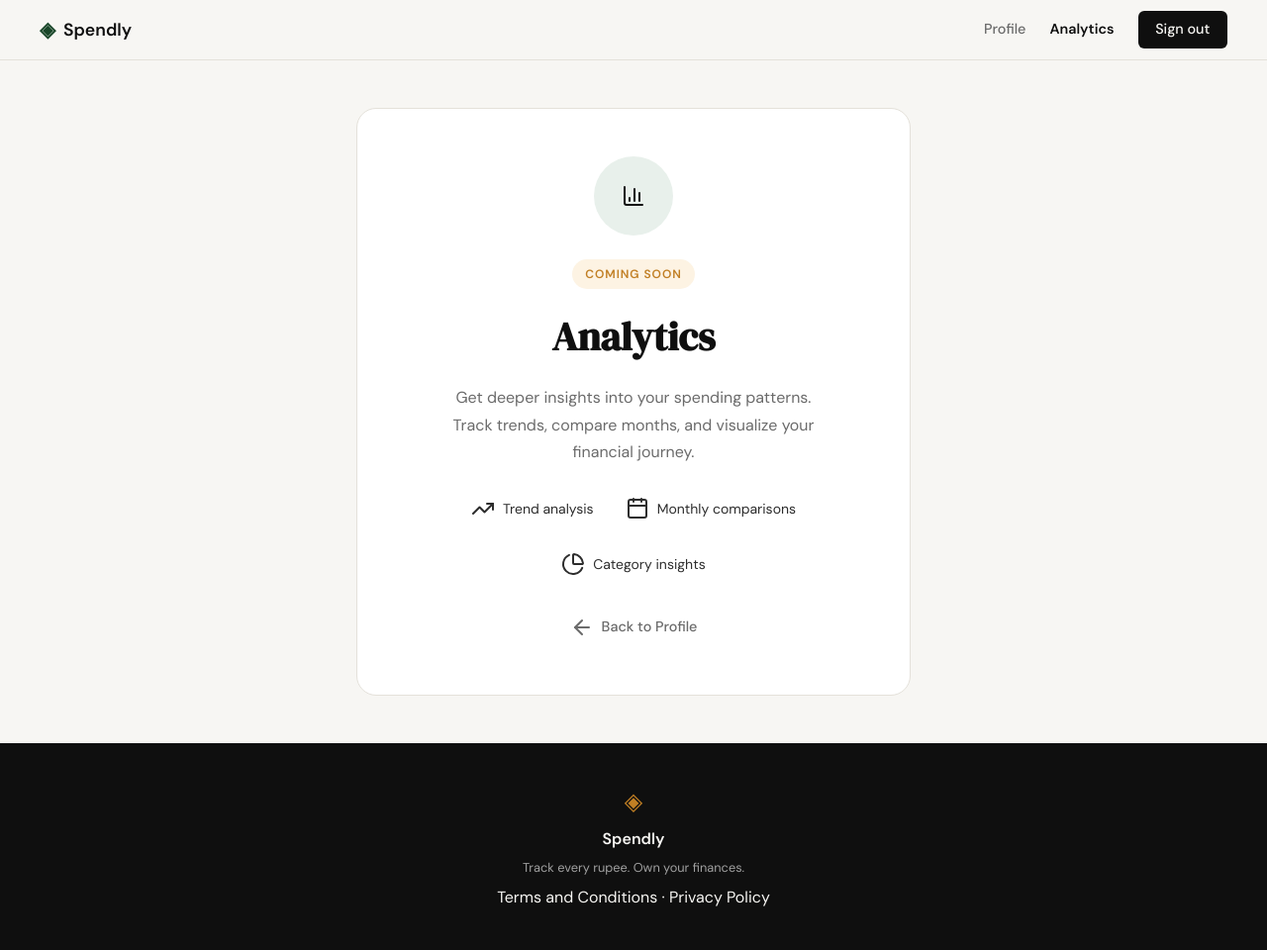
After one commit to Pranav-Marwaha-73/spendly, a Flask app: page /analytics in a window 1280 px wide. The commit adds this page. Shown: the whole page at 99% size. Run offline with Flask 3, Linux system fonts and the light colour scheme; a user stored in the database is signed in.

Commit message:
add coming soon page

```diff
--- a/app.py
+++ b/app.py
@@ -97,6 +97,15 @@ def privacy():
 def logout():
     session.clear()
     return redirect(url_for("landing"))
+
+
+@app.route("/analytics")
+def analytics():
+    # Redirect to login if not authenticated
+    if not is_logged_in():
+        return redirect(url_for("login"))
+
+    return render_template("analytics.html", active_page="analytics")
 
 
 def format_date_for_display(date_str):
@@ -216,7 +225,8 @@ def profile():
                          date_from=date_from,
                          date_to=date_to,
                          active_filter=active_filter,
-                         presets=presets)
+                         presets=presets,
+                         active_page="profile")
 
 
 @app.route("/expenses/add")
--- /dev/null
+++ b/static/css/analytics.css
@@ -0,0 +1,121 @@
+/* Analytics Page Styles */
+
+.analytics-page {
+    min-height: calc(100vh - 60px - 100px);
+    display: flex;
+    align-items: center;
+    justify-content: center;
+    padding: 3rem 2rem;
+}
+
+.coming-soon-container {
+    width: 100%;
+    max-width: 560px;
+}
+
+.coming-soon-card {
+    background: var(--paper-card);
+    border: 1px solid var(--border);
+    border-radius: var(--radius-lg);
+    padding: 3rem 2.5rem;
+    text-align: center;
+}
+
+.coming-soon-icon {
+    width: 80px;
+    height: 80px;
+    background: var(--accent-light);
+    border-radius: 50%;
+    display: flex;
+    align-items: center;
+    justify-content: center;
+    margin: 0 auto 1.5rem;
+}
+
+.coming-soon-icon i {
+    width: 40px;
+    height: 40px;
+    color: var(--accent);
+}
+
+.coming-soon-badge {
+    display: inline-block;
+    background: var(--accent-2-light);
+    color: var(--accent-2);
+    font-size: 0.75rem;
+    font-weight: 600;
+    letter-spacing: 0.08em;
+    text-transform: uppercase;
+    padding: 0.35rem 0.85rem;
+    border-radius: 999px;
+    margin-bottom: 1rem;
+}
+
+.coming-soon-title {
+    font-family: var(--font-display);
+    font-size: clamp(2rem, 4vw, 2.5rem);
+    color: var(--ink);
+    margin-bottom: 1rem;
+}
+
+.coming-soon-description {
+    font-size: 1rem;
+    color: var(--ink-muted);
+    line-height: 1.7;
+    margin-bottom: 2rem;
+    max-width: 400px;
+    margin-left: auto;
+    margin-right: auto;
+}
+
+.coming-soon-features {
+    display: flex;
+    justify-content: center;
+    gap: 2rem;
+    margin-bottom: 2.5rem;
+    flex-wrap: wrap;
+}
+
+.feature-item {
+    display: flex;
+    align-items: center;
+    gap: 0.5rem;
+    font-size: 0.875rem;
+    color: var(--ink-soft);
+}
+
+.feature-item i {
+    width: 18px;
+    height: 18px;
+    color: var(--accent);
+}
+
+.btn-back {
+    display: inline-flex;
+    align-items: center;
+    gap: 0.5rem;
+    color: var(--ink-muted);
+    font-size: 0.9rem;
+    font-weight: 500;
+    transition: color 0.2s;
+}
+
+.btn-back:hover {
+    color: var(--ink);
+}
+
+.btn-back i {
+    width: 18px;
+    height: 18px;
+}
+
+@media (max-width: 600px) {
+    .coming-soon-card {
+        padding: 2rem 1.5rem;
+    }
+
+    .coming-soon-features {
+        flex-direction: column;
+        gap: 1rem;
+    }
+}
--- a/static/css/style.css
+++ b/static/css/style.css
@@ -102,6 +102,7 @@ a { color: inherit; text-decoration: none; }
 
 .nav-links a { color: var(--ink-muted); transition: color 0.2s; }
 .nav-links a:hover { color: var(--ink); }
+.nav-links a.active { color: var(--ink); font-weight: 600; }
 
 .nav-cta {
     background: var(--ink) !important;
--- /dev/null
+++ b/templates/analytics.html
@@ -0,0 +1,51 @@
+{% extends "base.html" %}
+
+{% block title %}Analytics — Spendly{% endblock %}
+
+{% block head %}
+<link rel="stylesheet" href="{{ url_for('static', filename='css/analytics.css') }}">
+{% endblock %}
+
+{% block content %}
+
+<div class="analytics-page">
+    <div class="coming-soon-container">
+        <div class="coming-soon-card">
+            <div class="coming-soon-icon">
+                <i data-lucide="bar-chart-3"></i>
+            </div>
+            <span class="coming-soon-badge">Coming Soon</span>
+            <h1 class="coming-soon-title">Analytics</h1>
+            <p class="coming-soon-description">
+                Get deeper insights into your spending patterns. Track trends, compare months, and visualize your financial journey.
+            </p>
+            <div class="coming-soon-features">
+                <div class="feature-item">
+                    <i data-lucide="trending-up"></i>
+                    <span>Trend analysis</span>
+                </div>
+                <div class="feature-item">
+                    <i data-lucide="calendar"></i>
+                    <span>Monthly comparisons</span>
+                </div>
+                <div class="feature-item">
+                    <i data-lucide="pie-chart"></i>
+                    <span>Category insights</span>
+                </div>
+            </div>
+            <a href="{{ url_for('profile') }}" class="btn-back">
+                <i data-lucide="arrow-left"></i>
+                Back to Profile
+            </a>
+        </div>
+    </div>
+</div>
+
+{% endblock %}
+
+{% block scripts %}
+<script>
+    // Initialize Lucide icons for dynamically rendered content
+    lucide.createIcons();
+</script>
+{% endblock %}
--- a/templates/base.html
+++ b/templates/base.html
@@ -20,7 +20,8 @@
             </a>
             <div class="nav-links">
                 {% if is_logged_in %}
-                <a href="{{ url_for('profile') }}">Profile</a>
+                <a href="{{ url_for('profile') }}" {% if active_page == 'profile' %}class="active"{% endif %}>Profile</a>
+                <a href="{{ url_for('analytics') }}" {% if active_page == 'analytics' %}class="active"{% endif %}>Analytics</a>
                 <a href="{{ url_for('logout') }}" class="nav-cta">Sign out</a>
                 {% else %}
                 <a href="{{ url_for('login') }}">Sign in</a>
```
